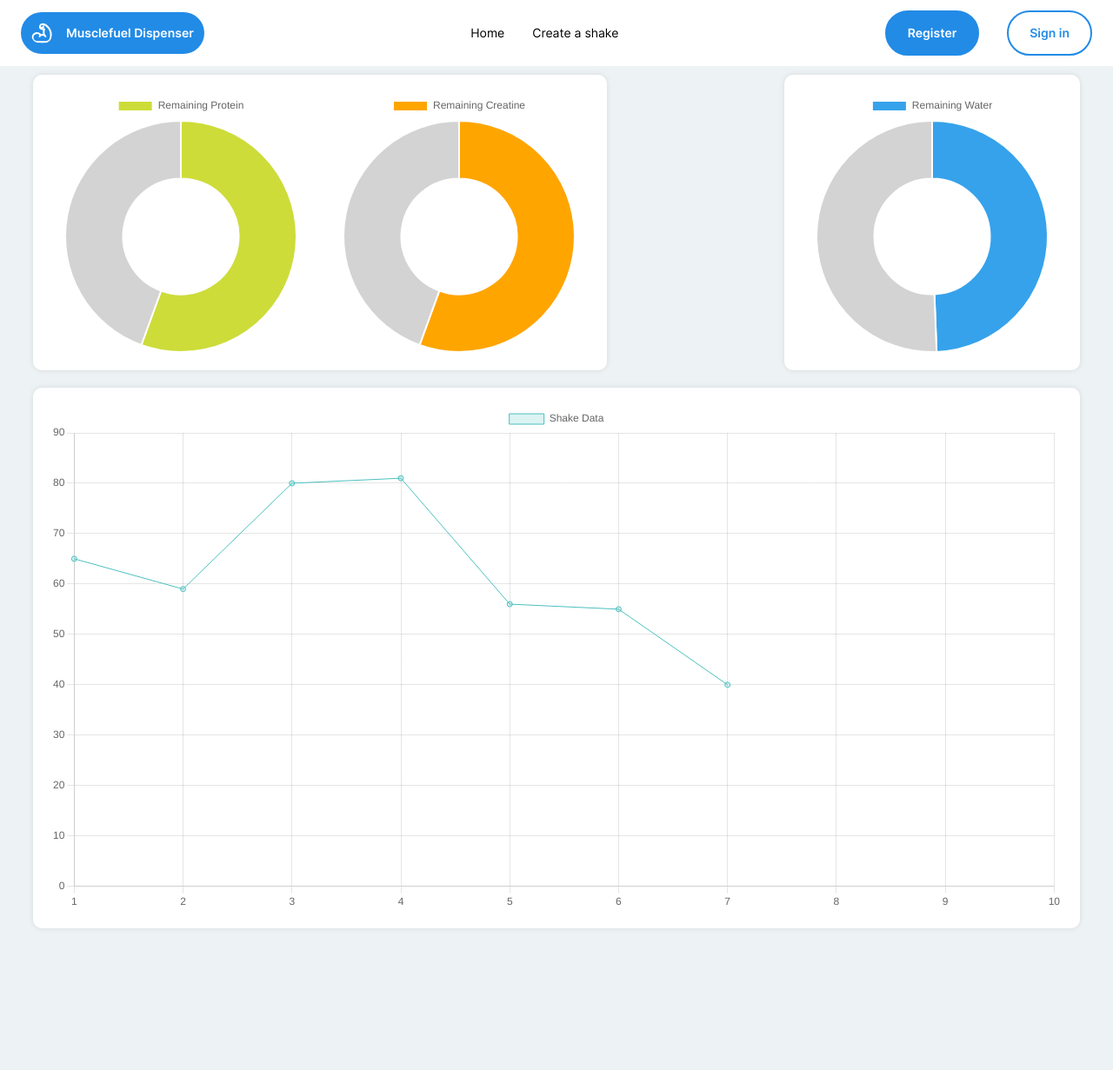
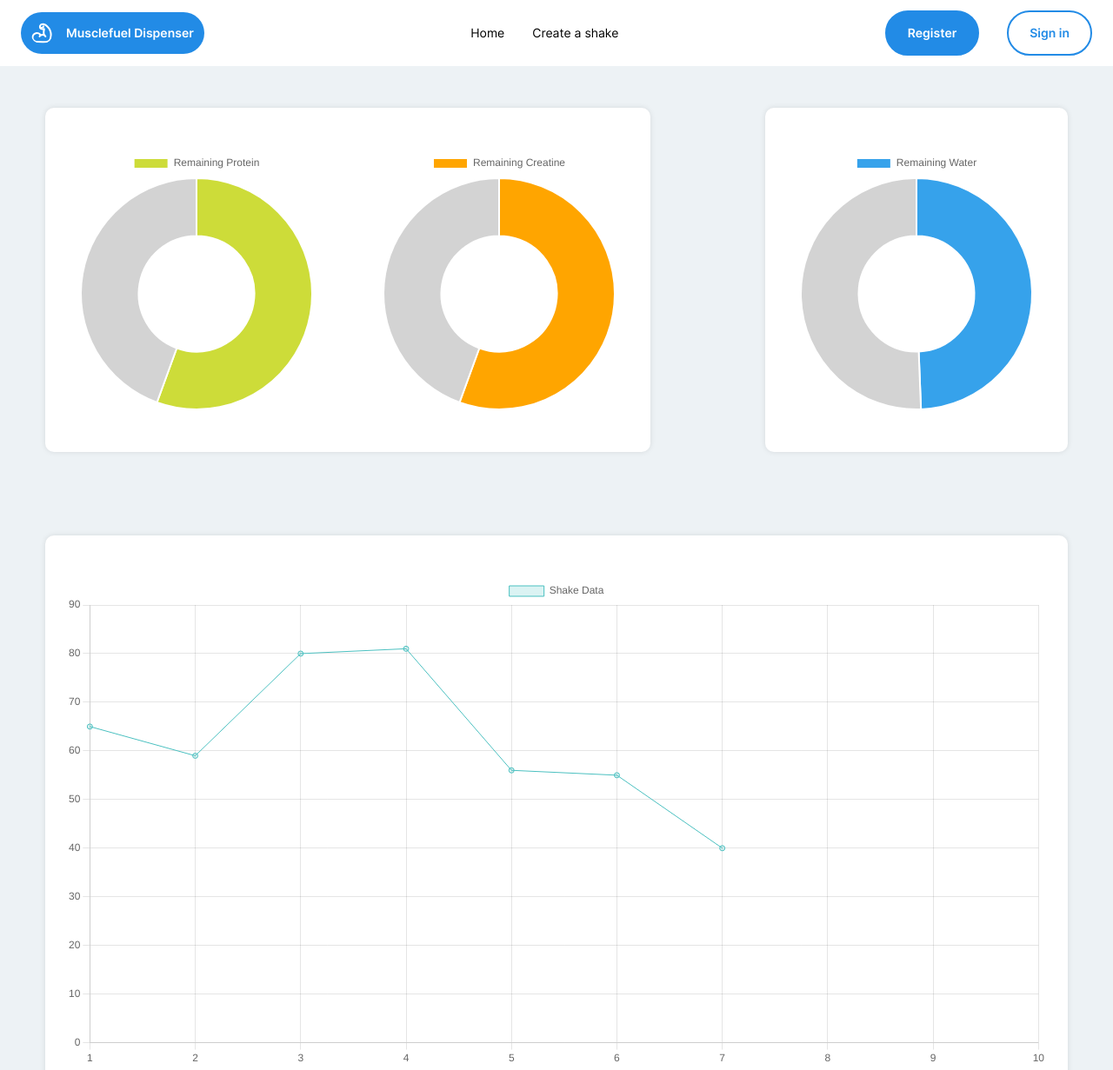
Before and after one commit to howest-mct/2023-2024-projectone-mct-YoranWandelsStudentHowest, a plain HTML site: page front/overview.html in a window 1280 px wide. Shown: the top 1231 px of the page at 87% size. Before the commit the page ends 1078 px from the top, so only its background shows below. Drawn offline with nearby package versions, Linux system fonts and the light colour scheme; no server answers.

Commit message:
fix website style

```diff
--- a/front/overview.html
+++ b/front/overview.html
@@ -58,6 +58,7 @@
   </header>
   <main class="c-dashboard">
     <div class="o-container">
+      <div class="o-row--l">
         <div class="c-main-container">
           <div class="c-chart__form c-chart-container">
             <canvas class="c-chart" id="proteinChart"></canvas>
@@ -67,8 +68,11 @@
             <canvas class="c-chart" id="waterChart"></canvas>
           </div>
         </div>
+      </div>
+      <div class="o-row--l">
         <div class="c-chart__form">
           <canvas id="shakeChart"></canvas>
+        </div>
       </div>
     </div>
   </main>
--- a/front/style/screen.scss
+++ b/front/style/screen.scss
@@ -16,11 +16,13 @@
 @mixin mq($breakpoint, $query1: min, $query2: width) {
   $query: map-get($breakpoints, $breakpoint);
 
-  @if $query != null {
+  @if $query !=null {
     @media (#{$query1}-#{$query2}: #{$query}) {
       @content;
     }
-  } @else {
+  }
+
+  @else {
     @media (#{$query1}-#{$query2}: $breakpoint) {
       @content;
     }
@@ -108,13 +110,14 @@ $breakpoints: (
   bp3: calc(993 / 16 * 1em),
   bp4: calc(1201 / 16 * 1em),
   bp5: calc(1401 / 16 * 1em),
-) !default;
+  ) !default;
 
 // ---
 // Grid
 // ---
 
-$container-max-width: calc(1224 / $root-font-size * 1rem);
+$container-max-width: calc(1224 / $root-font-size * 1rem
+);
 
 // The gutter between columns
 $grid-gutter: $space-m;
@@ -122,7 +125,12 @@ $grid-gutter-s: $space-s;
 $grid-gutter-l: $space-l;
 
 // Define the amount of columns in the grid
-$columns: (2, 3, 4, 5, 6) !default;
+$columns: (
+  2,
+  3,
+  4,
+  5,
+  6) !default;
 
 /*---------------------------------------/*
  # GENERIC
@@ -133,7 +141,8 @@ $columns: (2, 3, 4, 5, 6) !default;
   font-weight: 400;
   font-style: normal;
   font-display: swap;
-  src: url('../fonts/Inter-Regular.woff2') format('woff2');
+  src: url('../fonts/Inter-Regular.woff2') format('woff2'
+  );
 }
 
 @font-face {
@@ -286,12 +295,18 @@ a:active {
 }
 
 input {
-  padding: 10px; /* Voeg wat padding toe voor een beter zichtbare grootte */
-  border-radius: 8px; /* Voeg een border-radius toe om de hoeken af te ronden */
-  border: 1px solid #ccc; /* Voeg een rand toe voor visuele scheiding */
-  width: 100%; /* Zorg ervoor dat het invoerveld de volledige breedte inneemt */
-  box-sizing: border-box; /* Zorg ervoor dat de padding en de rand de breedte niet vergroten */
-  margin-bottom: 10px; /* Voeg wat ruimte toe onder het invoerveld */
+  padding: 10px;
+  /* Voeg wat padding toe voor een beter zichtbare grootte */
+  border-radius: 8px;
+  /* Voeg een border-radius toe om de hoeken af te ronden */
+  border: 1px solid #ccc;
+  /* Voeg een rand toe voor visuele scheiding */
+  width: 100%;
+  /* Zorg ervoor dat het invoerveld de volledige breedte inneemt */
+  box-sizing: border-box;
+  /* Zorg ervoor dat de padding en de rand de breedte niet vergroten */
+  margin-bottom: 10px;
+  /* Voeg wat ruimte toe onder het invoerveld */
 }
 
 /*---------------------------------------/*
@@ -364,12 +379,16 @@ input {
   padding-bottom: $space-xs;
   background-color: white;
 }
+
 .o-row--xl {
   padding: $space-xxl;
+  @include mq(bp1, max) {
+    padding: $space-l;
+  }
 }
 
 .o-row--l {
-  padding: $space-xl $space-m $space-m;
+  padding: $space-xl $space-m;
   background-color: #edf2f5;
 }
 
@@ -400,7 +419,7 @@ input {
     Sections that follow each other get a margin-top
 */
 
-.o-section + .o-section {
+.o-section+.o-section {
   margin-top: $space-m;
 }
 
@@ -428,7 +447,7 @@ input {
   margin-right: calc($grid-gutter / -2);
 }
 
-.o-layout--gutter > .o-layout__item {
+.o-layout--gutter>.o-layout__item {
   padding-left: calc($grid-gutter / 2);
   padding-right: calc($grid-gutter / 2);
 }
@@ -438,7 +457,7 @@ input {
   margin-right: calc($grid-gutter-s / -2);
 }
 
-.o-layout--gutter-s > .o-layout__item {
+.o-layout--gutter-s>.o-layout__item {
   padding-left: calc($grid-gutter-s / 2);
   padding-right: calc($grid-gutter-s / 2);
 }
@@ -448,7 +467,7 @@ input {
   margin-right: calc($grid-gutter-l / -2);
 }
 
-.o-layout--gutter-l > .o-layout__item {
+.o-layout--gutter-l>.o-layout__item {
   padding-left: calc($grid-gutter-l / 2);
   padding-right: calc($grid-gutter-l / 2);
 }
@@ -579,8 +598,8 @@ input {
 .c-header {
   display: flex;
   align-items: center;
-  gap: $space-m;
   justify-content: space-between;
+
   @include mq(bp1, max) {
     justify-content: center;
   }
@@ -610,6 +629,7 @@ input {
   padding: $space-xs;
   background-color: $color-primary;
   border-radius: $space-l;
+
   @include mq(bp2, max) {
     display: none;
   }
@@ -630,13 +650,16 @@ input {
   gap: $space-l;
   margin: 0;
 }
+
 .c-acc__item {
   border: 2px solid $color-primary;
   border-radius: $space-l;
   padding: $space-xs $space-m;
+
   @include mq(bp1, max) {
     display: none;
   }
+
   font-weight: 700;
   color: $color-primary;
   background-color: transparent;
@@ -651,12 +674,15 @@ input {
   text-decoration: none;
   font-weight: 700;
 }
+
 .c-acc__link:hover {
   color: $color-primary-dark;
 }
+
 .c-acc__link--active {
   color: white;
 }
+
 .c-acc__link--active:hover {
   color: $color-primary-lightest;
 }
@@ -669,6 +695,7 @@ input {
   flex-direction: column;
   gap: $space-xs;
 }
+
 /*
   Components: form
 */
@@ -676,7 +703,8 @@ input {
 .c-form {
   background-color: white;
   border-radius: $space-xs;
-  box-shadow: 0px 0px 6px rgba(0, 0, 0, 0.1); /* Schaduw met zachtere randen */
+  box-shadow: 0px 0px 6px rgba(0, 0, 0, 0.1);
+  /* Schaduw met zachtere randen */
   display: flex;
   justify-content: center;
   flex-direction: column;
@@ -695,7 +723,12 @@ input {
   Components: svg
 */
 .c-svg__bottle {
-  stroke: red;
+  stroke: $oc-red-8;
+  color: $oc-red-8;
+}
+.c-svg__bottle--active {
+  stroke: $oc-green-8;
+  color: $oc-green-8;
 }
 
 /*
@@ -705,42 +738,52 @@ input {
 .c-main-container {
   display: flex;
   justify-content: space-between;
-  align-items: flex-start; /* Ensures alignment of charts at the top */
-  flex-wrap: wrap; /* Allows wrapping on smaller screens */
+  align-items: flex-start;
+  flex-wrap: wrap;
 }
+
 .c-main-container {
   display: flex;
   justify-content: space-between;
-  align-items: flex-start; /* Ensures alignment of charts at the top */
-  flex-wrap: wrap; /* Allows wrapping on smaller screens */
+  align-items: flex-start;
+  flex-wrap: wrap;
 }
 
 .c-chart-container {
   display: flex;
   flex-wrap: wrap;
-  gap: 20px; /* Spacing between charts */
+  gap: $space-xl
 }
 
 .c-chart {
   max-width: 300px;
   max-height: 300px;
+  width: 100%;
+  height: auto;
 }
 
 .c-chart__form {
   background-color: white;
-  border-radius: 10px; /* Example size, adjust as needed */
-  box-shadow: 0px 0px 6px rgba(0, 0, 0, 0.1); /* Schaduw met zachtere randen */
+  border-radius: 10px;
+  box-shadow: 0px 0px 6px rgba(0, 0, 0, 0.1);
   display: flex;
   justify-content: center;
-  padding: 20px;
-  margin: 10px; /* Optional: adds spacing around the form */
+  padding: $space-xl $space-m ;
 }
 
-/* Media query for smaller screens */
+@include mq(bp4, max) {
+  .c-main-container {
+    flex-direction: column;
+    align-items: center;
+    gap: $space-xxl;
+  }
+}
+
 @include mq(bp2, max) {
   .c-main-container {
     flex-direction: column;
-    align-items: center; /* Center the charts horizontally */
+    align-items: center;
+    gap: $space-xxl;
   }
 
   .c-chart-container {
@@ -748,9 +791,21 @@ input {
   }
 
   .c-chart__form {
-    width: auto; /* Ensure this matches the width of the charts plus some padding */
+    width: auto;
   }
 }
+
+/*
+  Components: content
+*/
+.c-content {
+  justify-content: space-between;
+
+  @include mq(bp3, max) {
+    justify-content: center;
+  }
+}
+
 /*
   Components: shake
 */
@@ -763,6 +818,7 @@ input {
 
 .c-shake__powder {
   display: flex;
+  gap: $space-m;
 }
 
 /*
@@ -966,7 +1022,7 @@ input {
   padding: $space-m $space-m 0;
   display: flow-root;
 
-  & + & {
+  &+& {
     border-top: 1px solid $color-border-light;
   }
 }
@@ -990,7 +1046,7 @@ input {
   justify-content: space-between;
   padding: $space-xs $space-s;
 
-  & + & {
+  &+& {
     border-top: 1px solid $color-border-light;
   }
 }
@@ -1229,11 +1285,14 @@ input {
 
 // Loop through the different columns
 @each $column in $columns {
+
   // Generate the grid classes
   @each $denominator, $numerator in $column {
+
     // Begin creating a numerator for our fraction up until we hit the
     // denominator.
     @for $numerator from 1 through $denominator {
+
       // Build a class in the format `.u-4-of-6`
       .u-#{$numerator}-of-#{$denominator} {
         flex-basis: calc(($numerator / $denominator) * 100%) !important;
@@ -1245,13 +1304,17 @@ input {
 // Loop through the different breakpoints
 @each $breakpoint, $value in $breakpoints {
   @include mq($value) {
+
     // Loop through the different columns
     @each $column in $columns {
+
       // Generate the grid classes
       @each $denominator, $numerator in $column {
+
         // Begin creating a numerator for our fraction up until we hit the
         // denominator.
         @for $numerator from 1 through $denominator {
+
           // Build a class in the format `.u-4-of-6-bp1`
           .u-#{$numerator}-of-#{$denominator}-#{$breakpoint} {
             flex-basis: calc(($numerator / $denominator) * 100%) !important;
```
Also changed, not shown: front/login.html (+1 -1 lines), front/register.html (+1 -1 lines), front/shake.html (+3 -3 lines), front/style/screen.css. Lines whose indentation alone changed are shown as unchanged.
